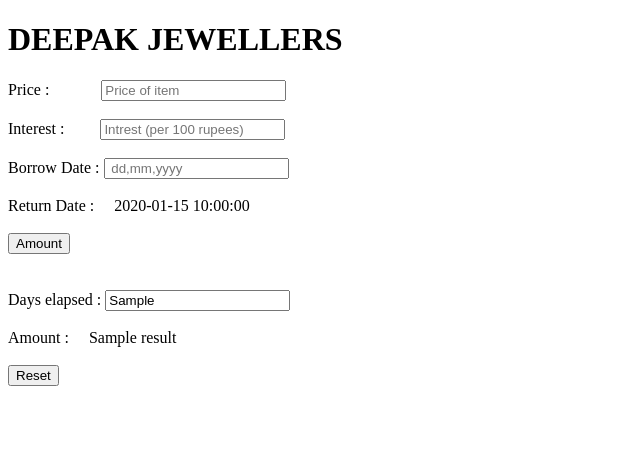
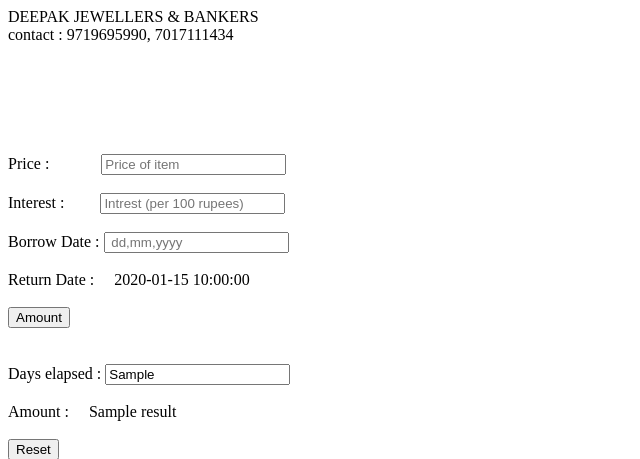
Before and after one commit to guptaekansh/Jewel, a Flask app: template templates/home.html in a window 1280 px wide. Shown: the top 459 px of the page, without its empty margins (0-640 px from the left). Run offline with Flask 2, Linux system fonts and the light colour scheme; the template is opened without the code that fills it: most values are stand-ins (such as "Sample title", 1, 10 or a date in 2020).

Commit message:
Update home.html

```diff
--- a/templates/home.html
+++ b/templates/home.html
@@ -13,7 +13,16 @@
 
 <body>
  <div class="login">
-	<h1>DEEPAK JEWELLERS </h1>
+	<div class="topmost_header">
+		<span class="logo">DEEPAK JEWELLERS & BANKERS</span>
+     </div>
+     <div class="top_header">
+
+         <span class="contact">contact : 9719695990, 7017111434</span>
+     </div>
+     <h2></h2>
+     <h2></h2>
+     <br/><br/><br/><br/><br/>
      <!-- Main Input For Receiving Query to our ML -->
     <form action="/Amount" method="post">
 
```
